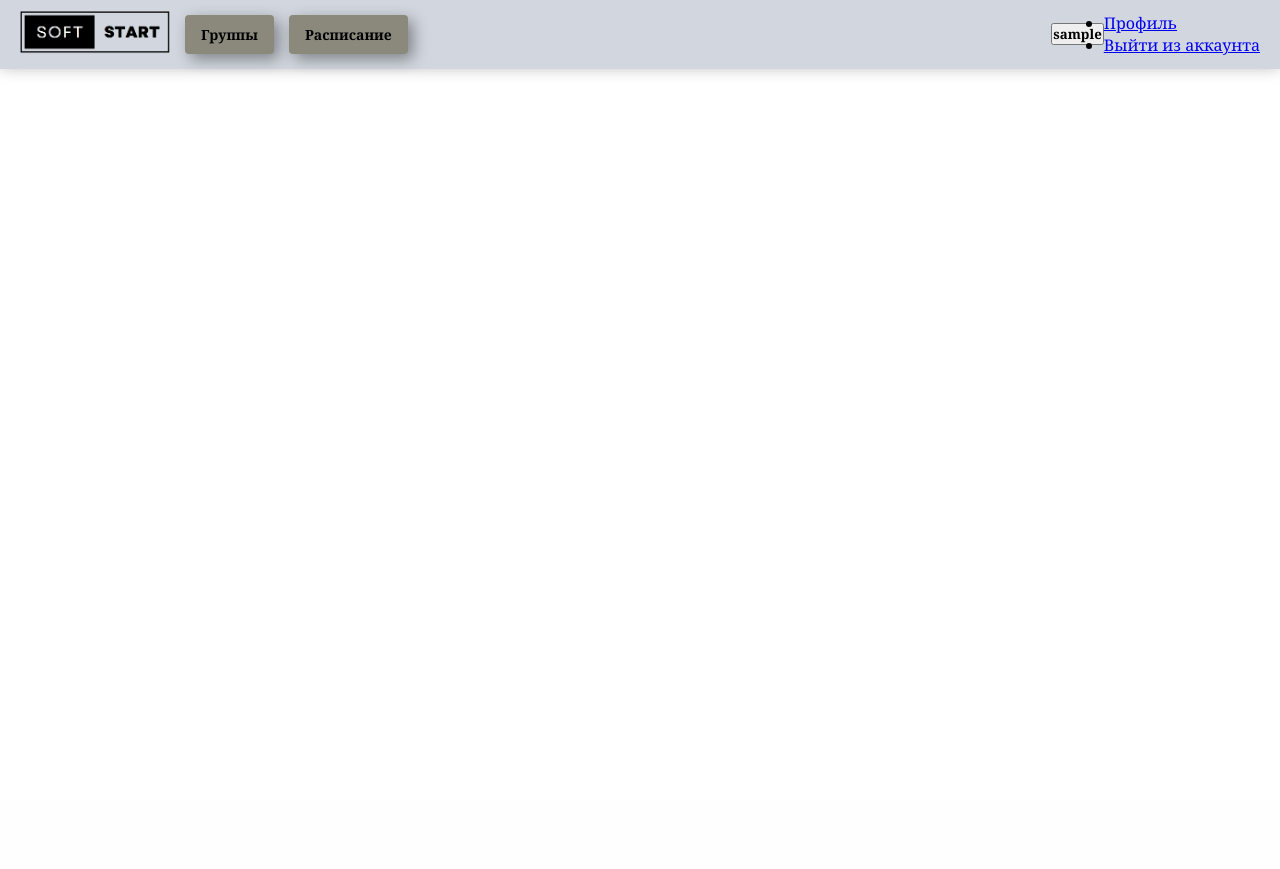
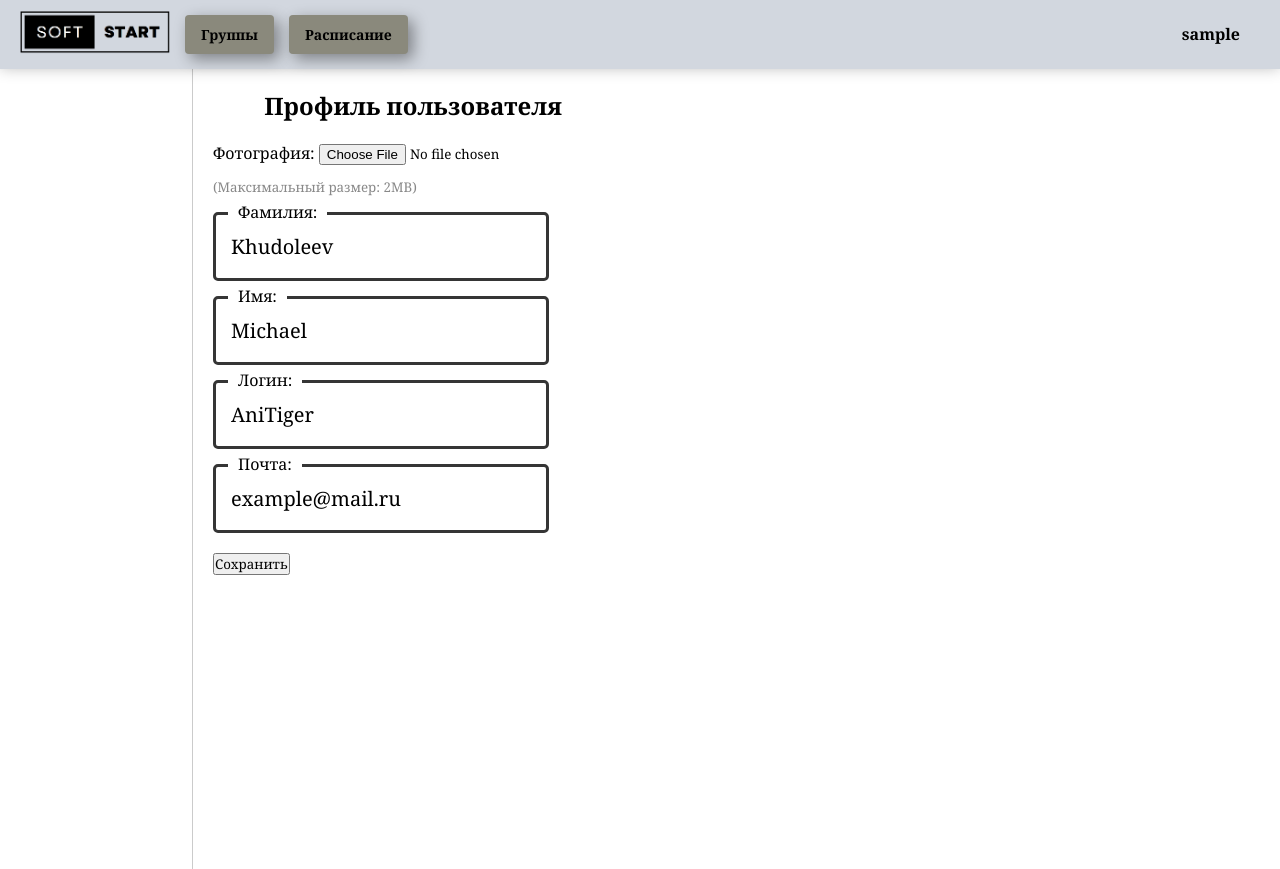
Before and after one commit to AniTigerSib/WebCalendar, a PHP site: page /index.php?page=profile in a window 1280 px wide. Before the commit the page ends 75 px from the top, so only its background shows below. Run offline with PHP 8.4, Linux system fonts and the light colour scheme; the visitor is signed in with stand-in values (Sample User, id 1); data comes from the database, SQL or seed files in the repository.

Commit message:
0.2.0
Логин, регистрация, профиль рабочие

```diff
--- a/dbconnect.php
+++ b/dbconnect.php
@@ -6,13 +6,13 @@ $password = "";  // Пароль пользователя базы данных
 $dbname = "main_webcalendar_backup";  // Имя базы данных, к которой вы хотите подключиться
 
 // Устанавливаем время истечения срока действия сессии в 30 минут
-$session_expire_time = 30; // минуты
+//$session_expire_time = 30; // минуты
 /* установить режим кеширования на 'private' */
-session_cache_limiter('private');
+//session_cache_limiter('private');
 // Устанавливаем срок истечения времени бездействия пользователя
-session_cache_expire($session_expire_time);
+//session_cache_expire($session_expire_time);
 
-ini_set('session.gc_maxlifetime', 1800); // Установка максимального времени жизни сессии в 30 минут (1800 секунд)
+//ini_set('session.gc_maxlifetime', 1800); // Установка максимального времени жизни сессии в 30 минут (1800 секунд)
 session_start(["use_strict_mode" => true, "cookie_secure" => true]);
 
 
--- a/index.php
+++ b/index.php
@@ -30,12 +30,16 @@ require("dbconnect.php");
             </div>
             <div class="header__right">
                 <?php
-                if (isset($_SESSION['username'])) {
-                    echo ('<button id="usermenu-btn" class="header__user">');
+                if (isset($_SESSION['user_id'])) {
+                    echo ('<div id="usermenu-btn" class="header__user">');
+                    // $query = $conn->prepare("SELECT * FROM users WHERE login = ?");
+                    // $query->bind_param("s", $login);
+                    // $query->execute();
+                    // $result = $query->get_result();
                     echo ($_SESSION['username']);
-                    echo ('</button> <nav id="dropdown-menu">
+                    echo ('</div> <nav id="dropdown-menu">
                         <ul>
-                        <li><a href="#">Профиль</a></li>
+                        <li><a href="index.php?page=profile">Профиль</a></li>
                         <li><a href="auth.php?logout=1">Выйти из аккаунта</a></li>
                         </ul>
                         </nav>');
@@ -73,7 +77,9 @@ require("dbconnect.php");
                     echo ('</div>
                     </div>');
                     break;
-                default:;
+                case 'profile':
+                    require("profile.php");
+                    break;
             }
             ?>
             <!-- <div class="left_panel">
--- a/profile.php
+++ b/profile.php
@@ -0,0 +1,59 @@
+<div class="profile_page">
+    <div class="left_panel">
+
+    </div>
+    <div class="right_panel">
+        <?php
+        if (isset($_SESSION['user_id'])) {
+            $userId = $_SESSION['user_id'];
+
+            // Запрос к базе данных для получения данных пользователя
+            $userProfile = $conn->prepare("SELECT first_name, last_name, login, email FROM users WHERE user_id = ?");
+            $userProfile->bind_param("s", $userId);
+            $userProfile->execute();
+            $result = $userProfile->get_result();
+
+            if ($result->num_rows > 0) {
+                $row = $result->fetch_assoc();
+                $firstname = $row['first_name'];
+                $lastname = $row['last_name'];
+                $login = $row['login'];
+                $email = $row['email'];
+        ?>
+                <div class="profile">
+                    <h1>Профиль пользователя</h1>
+                    <form action="update_profile.php" method="post" id="profileForm" enctype="multipart/form-data">
+                        <label for="photo">Фотография:</label>
+                        <input type="file" name="photo" id="photo" accept="image/*">
+                        <small>(Максимальный размер: 2MB)</small>
+                        <div class="input-group">
+                            <input type="text" name="lastname" id="lastname" class="" value="<?php if (isset($lastname)){echo $lastname;} ?>" required>
+                            <label for="lastname">Фамилия:</label>
+                        </div>
+                        <div class="input-group">
+                            <input type="text" name="firstname" id="firstname" class="" value="<?php if(isset($firstname)){echo $firstname;} ?>" required>
+                            <label for="firstname">Имя:</label>
+                        </div>
+                        <div class="input-group">
+                            <input type="text" name="username" id="username" class="not_empty" value="<?php echo $login; ?>" readonly>
+                            <label for="username">Логин:</label>
+                        </div>
+                        <div class="input-group">
+                            <input type="email" name="email" id="email" class="" value="<?php echo $email; ?>" required>
+                            <label for="email">Почта:</label>
+                        </div>
+
+                        <button type="submit">Сохранить</button>
+                    </form>
+                </div>
+        <?php
+            } else {
+                echo "Пользователь не найден.";
+            }
+        } else {
+            header("Location: index.php?page=login");
+            die();
+        }
+        ?>
+    </div>
+</div>
--- a/sass/styles.css
+++ b/sass/styles.css
@@ -69,8 +69,37 @@
   justify-content: space-between;
 }
 .header__user {
+  padding: 10px 20px;
+  border-radius: 20px;
+  cursor: pointer;
   color: #000;
   font-weight: bold;
+}
+.header nav#dropdown-menu {
+  display: none;
+  position: absolute;
+  top: 100%;
+  right: 0;
+  background-color: #fff;
+  padding: 10px;
+  border-radius: 10px;
+  box-shadow: 0 2px 5px rgba(0, 0, 0, 0.2);
+}
+.header nav#dropdown-menu ul {
+  list-style-type: none;
+  margin: 0;
+  padding: 0;
+}
+.header nav#dropdown-menu ul li {
+  margin-bottom: 10px;
+}
+.header nav#dropdown-menu ul li a {
+  display: block;
+  color: #333;
+  text-decoration: none;
+}
+.header nav#dropdown-menu ul li a:hover {
+  text-decoration: underline;
 }
 
 .login {
@@ -128,8 +157,9 @@
   flex-direction: column;
   gap: 20px;
 }
-.login__main #login_error {
+.login__main #login_error, .login__main #register_error {
   color: #ff2020;
+  text-align: center;
 }
 .login__main__inputBx {
   position: relative;
@@ -186,4 +216,75 @@
 
 .register_links {
   justify-content: right;
+}
+
+.profile_page {
+  display: flex;
+  flex-direction: row;
+}
+.profile_page .left_panel {
+  width: 15%;
+  height: 100vh;
+  border-right: solid 1px #cbcbcb;
+}
+
+.profile {
+  max-width: 400px;
+  margin: 0 auto;
+  padding: 20px;
+  text-align: center;
+  display: grid;
+}
+.profile h1 {
+  font-size: 24px;
+  margin-bottom: 20px;
+}
+.profile form {
+  text-align: left;
+  position: relative;
+}
+.profile form .input-group {
+  position: relative;
+  margin-top: 15px;
+}
+.profile form .input-group label {
+  padding: 0 10px;
+  background-color: #fff;
+  color: #000;
+  position: absolute;
+  top: 50%;
+  left: 15px;
+  transform: translateY(-50%);
+  text-transform: capitalize;
+  pointer-events: none;
+  font-size: 20px;
+  transition: all 0.3s;
+}
+.profile form .input-group input {
+  padding: 18px 15px;
+  width: 300px;
+  border: 3px solid #353535;
+  outline: none;
+  color: #000;
+  font-size: 20px;
+  font-family: inherit;
+  background-color: transparent;
+  border-radius: 5px;
+}
+.profile form .input-group input:focus + label {
+  top: 0;
+  font-size: 16px;
+}
+.profile form .input-group input.not_empty + label {
+  top: 0;
+  font-size: 16px;
+}
+.profile form input[type=file] {
+  margin-bottom: 10px;
+}
+.profile form button[type=submit] {
+  margin-top: 20px;
+}
+.profile form small {
+  color: #888;
 }/*# sourceMappingURL=styles.css.map */
--- a/sass/styles.sass
+++ b/sass/styles.sass
@@ -19,6 +19,7 @@ $button-color: #8a897cff
 $sub-color: #ffffffff
 $font-primary: Georgia, sans-serif
 $font-placeholder-color: #bdbbb0ff
+$profile-porder-widht: 3px
 
 *
     margin: 0
@@ -65,12 +66,33 @@ $font-placeholder-color: #bdbbb0ff
         padding-left: 15px
         justify-content: space-between
     &__user
-        // padding: 10px 20px
-        // border-radius: 20px
-        // cursor: pointer
+        padding: 10px 20px
+        border-radius: 20px
+        cursor: pointer
         //margin-left: 10px
         color: $primary-text-color
         font-weight: bold
+    nav#dropdown-menu
+        display: none
+        position: absolute
+        top: 100%
+        right: 0
+        background-color: #fff
+        padding: 10px
+        border-radius: 10px
+        box-shadow: 0 2px 5px rgba(0, 0, 0, 0.2)
+        ul
+            list-style-type: none
+            margin: 0
+            padding: 0
+            li
+                margin-bottom: 10px
+                a
+                    display: block
+                    color: #333
+                    text-decoration: none
+                    &:hover
+                        text-decoration: underline
     // &__unauthenticated &__button
     //     background-color: transparent
     //     color: $header-unauthenticated-color
@@ -120,8 +142,9 @@ $font-placeholder-color: #bdbbb0ff
         align-items: center
         flex-direction: column
         gap: 20px
-        #login_error
+        #login_error, #register_error
             color: $error-text-color
+            text-align: center
         &__inputBx
             position: relative
             width: 100%
@@ -164,3 +187,66 @@ $font-placeholder-color: #bdbbb0ff
                 text-decoration: none
 .register_links
     justify-content: right
+.profile_page
+    display: flex
+    flex-direction: row
+    .left_panel
+        width: 15%
+        height: 100vh
+        border-right: solid 1px #cbcbcb
+        //background: #222
+.profile
+  max-width: 400px
+  margin: 0 auto
+  padding: 20px
+  text-align: center
+  display: grid
+  h1
+    font-size: 24px
+    margin-bottom: 20px
+  form
+    text-align: left
+    position: relative
+    .input-group
+        position: relative
+        margin-top: 15px
+        label
+            padding:0 10px
+            background-color:#fff
+            color: #000
+            position: absolute
+            top: 50%
+            left: 15px
+            transform: translateY(-50%)
+            text-transform: capitalize
+            pointer-events: none
+            font-size:20px
+            transition: all 0.3s
+        input
+            padding:18px 15px
+            width:300px
+            border: 3px solid #353535ff
+            outline: none
+            color: #000
+            font-size: 20px
+            font-family: inherit
+            background-color: transparent
+            border-radius: 5px
+            &:focus + label
+                top:0
+                font-size:16px
+            &.not_empty + label
+                top:0
+                font-size:16px
+
+
+    // label
+    //   display: block
+    //   margin-bottom: 5px
+    input[type="file"]
+      margin-bottom: 10px
+    button[type="submit"]
+      margin-top: 20px
+
+    small
+      color: #888
```
Also changed, not shown: auth.php (+4 -3 lines), js/script.js (+85 -15 lines), update_profile.php (added, +60 -0 lines), 2 other files.
